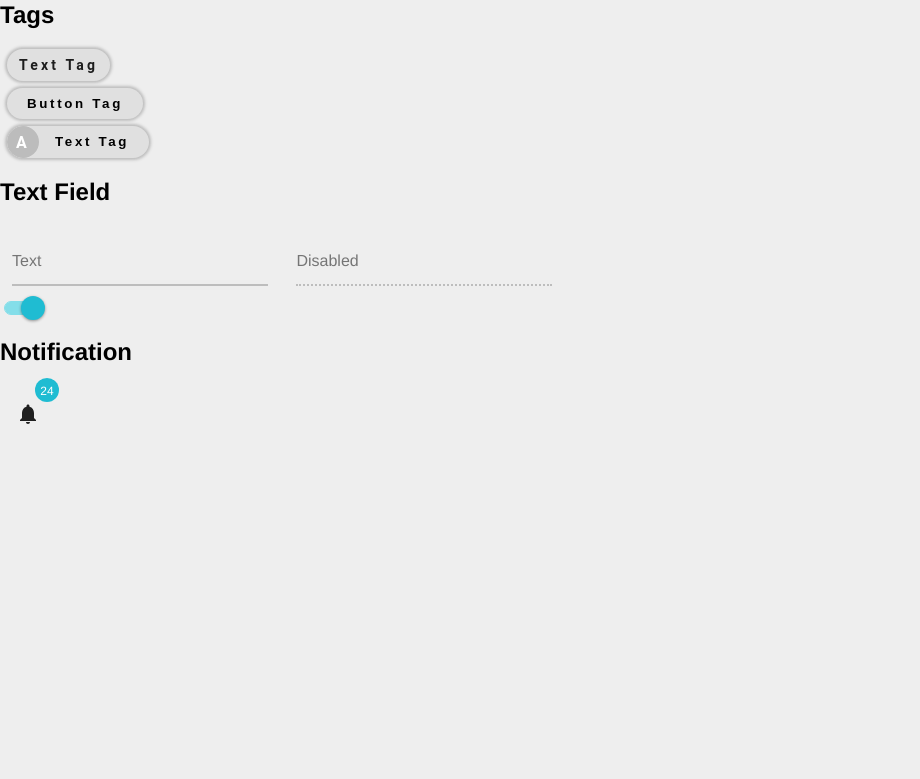
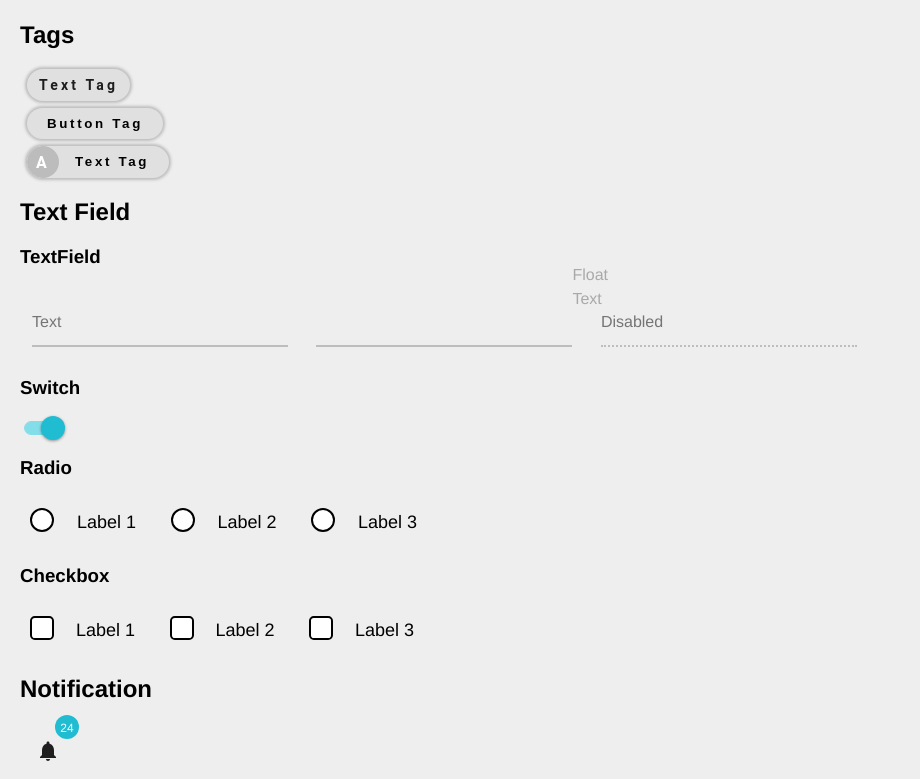
Before and after one commit to IanPeverell/Duee, a plain HTML site: page index.html in a window 1280 px wide. Shown: the part 383-1162 px from the top of the page, without its empty margins (0-920 px from the left). Before the commit the page ends 825 px from the top, so only its background shows below. Drawn offline with Linux system fonts and the light colour scheme.

Commit message:
Add A new part into TextField.

```diff
--- a/checkbox.css
+++ b/checkbox.css
@@ -42,9 +42,9 @@
     height: 6px;
     border-bottom: 2px solid #1fbcd2;
     border-left: 2px solid #1fbcd2;
-    -webkit-transform: rotate(-45deg) scale(0);
-    -ms-transform: rotate(-45deg) scale(0);
-    transform: rotate(-45deg) scale(0);
+    -webkit-transform: rotate(315deg) scale(0);
+    -ms-transform: rotate(315deg) scale(0);
+    transform: rotate(315deg) scale(0);
     display: block;
     margin: 4px;
     border-radius: 2px;
--- a/index.html
+++ b/index.html
@@ -7,6 +7,8 @@
     <link rel="stylesheet" type="text/css" href="textfield.css" media="screen"/>
     <link rel="stylesheet" type="text/css" href="switch.css" media="screen"/>
     <link rel="stylesheet" type="text/css" href="notif.css" media="screen"/>
+    <link rel="stylesheet" type="text/css" href="radiobox.css" media="screen"/>
+    <link rel="stylesheet" type="text/css" href="checkbox.css" media="screen"/>
     <script src="buttons.js"></script>
 </head>
 <body>
@@ -44,14 +46,65 @@
     <div>
         <!-- TextField -->
         <h2>Text Field</h2>
+        <h3>TextField</h3>
         <div class="textfield-box">
             <input placeholder="Text">
         </div>
         <div class="textfield-box">
+            <input>
+            <span class="Float">Float Text</span>
+        </div>
+        <div class="textfield-box">
             <input placeholder="Disabled" disabled="true">
         </div>
+
+        <h3>Switch</h3>
         <div>
             <input class="switch" type="checkbox" checked="true">
+        </div>
+
+        <h3>Radio</h3>
+        <div>
+            <label class="radio">
+                <input id="radio" type="radio" name="radios">
+                <span class="box">
+                    <span class="inner"></span>
+                </span>Label 1
+            </label>
+            <label class="radio">
+                <input id="radio" type="radio" name="radios">
+                <span class="box">
+                    <span class="inner"></span>
+                </span>Label 2
+            </label>
+            <label class="radio">
+                <input id="radio" type="radio" name="radios">
+                <span class="box">
+                    <span class="inner"></span>
+                </span>Label 3
+            </label>
+        </div>
+
+        <h3>Checkbox</h3>
+        <div>
+            <label class="check">
+                <input type="checkbox" name="checks">
+                <span class="box">
+                    <span class="inner"></span>
+                </span>Label 1
+            </label>
+            <label class="check">
+                <input type="checkbox" name="checks">
+                <span class="box">
+                    <span class="inner"></span>
+                </span>Label 2
+            </label>
+            <label class="check">
+                <input type="checkbox" name="checks">
+                <span class="box">
+                    <span class="inner"></span>
+                </span>Label 3
+            </label>
         </div>
     </div>
 
--- a/style.css
+++ b/style.css
@@ -7,7 +7,7 @@ html, body {
 }
 
 body {
-  margin: 0;
+  margin: 20px;
   font-family: "Source Han Sans", "Microsoft YaHei", Helvetica, Arial, sans-serif;
 }
 
--- a/textfield.css
+++ b/textfield.css
@@ -1,7 +1,7 @@
 .textfield-box {
     margin: 12px;
     border: none;
-    ont-size: 16px;
+    font-size: 16px;
     line-height: 24px;
     width: 256px;
     height: 48px;
@@ -37,3 +37,21 @@ input {
 .textfield-box > input:disabled {
     border-bottom: 2px dotted #bdbdbd;
 }
+
+.textfield-box >input + .float {
+    color: #a9a9a9;
+    position: absolute;
+    font-size: 16px;
+    margin-top: -36px;
+    -webkit-transition: all 0.25s ease-in-out;
+    transition: all 0.25s ease-in-out;
+}
+
+.textfield-box > input:focus + .float {
+    color: #1fbcd2;
+    position: absolute;
+    font-size: 12px;
+    margin-top: -64px;
+    -webkit-transition: all 0.25s ease-in-out;
+    transition: all 0.25s ease-in-out;
+}
```
